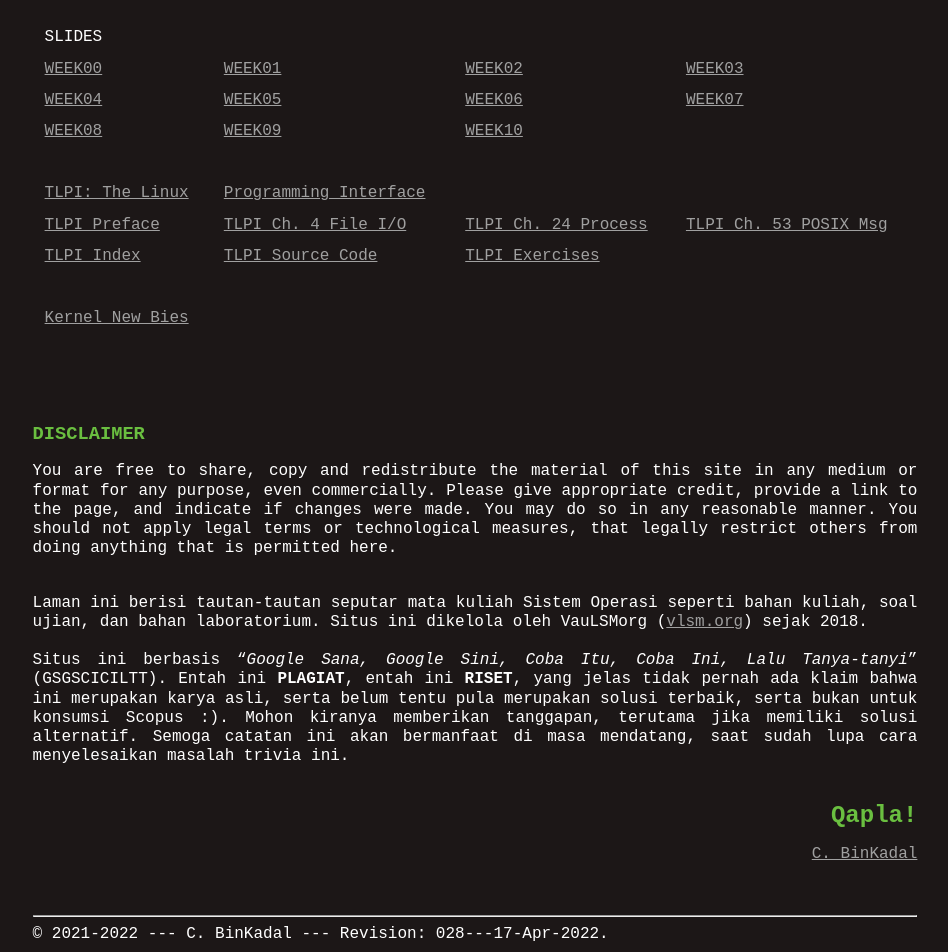
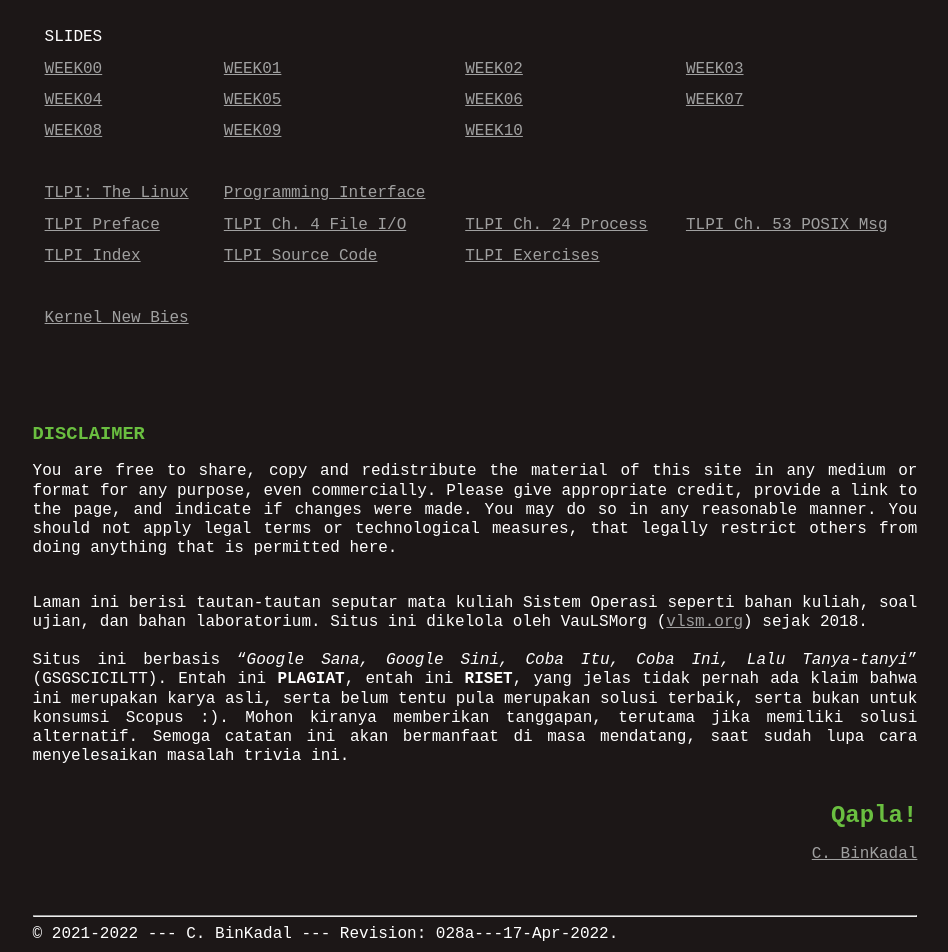
Before and after one commit to os2xx/sysprog, a Jekyll site: the page built from index.md, in a window 1280 px wide. Shown: the part 1373-2325 px from the top of the page, without its empty margins (165-1113 px from the left). Built offline with Jekyll 4.4.1, drawn with Linux system fonts in a browser that asks for light colours.

```diff
--- a/_config.yml
+++ b/_config.yml
@@ -1,5 +1,5 @@
 title: System Programing - Pemerograman Sistem
-version:     "028---17-Apr-2022"
+version:     "028a---17-Apr-2022"
 copyright:   "2021-2022"
 description: This is the System Programing course site,
       a GitHub Page, hosted at GitHub.com (thank you!).
```
Also changed, not shown: 000.md (+1 -1 lines), 14 other files.
